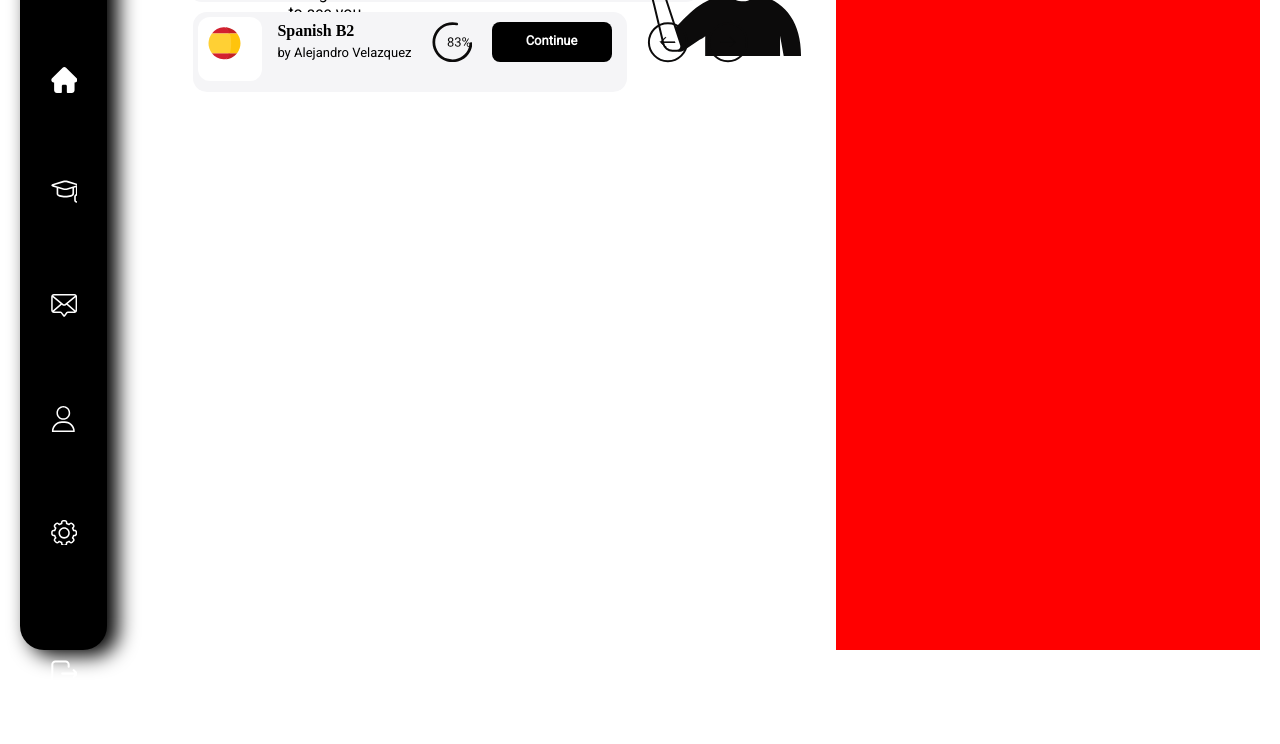
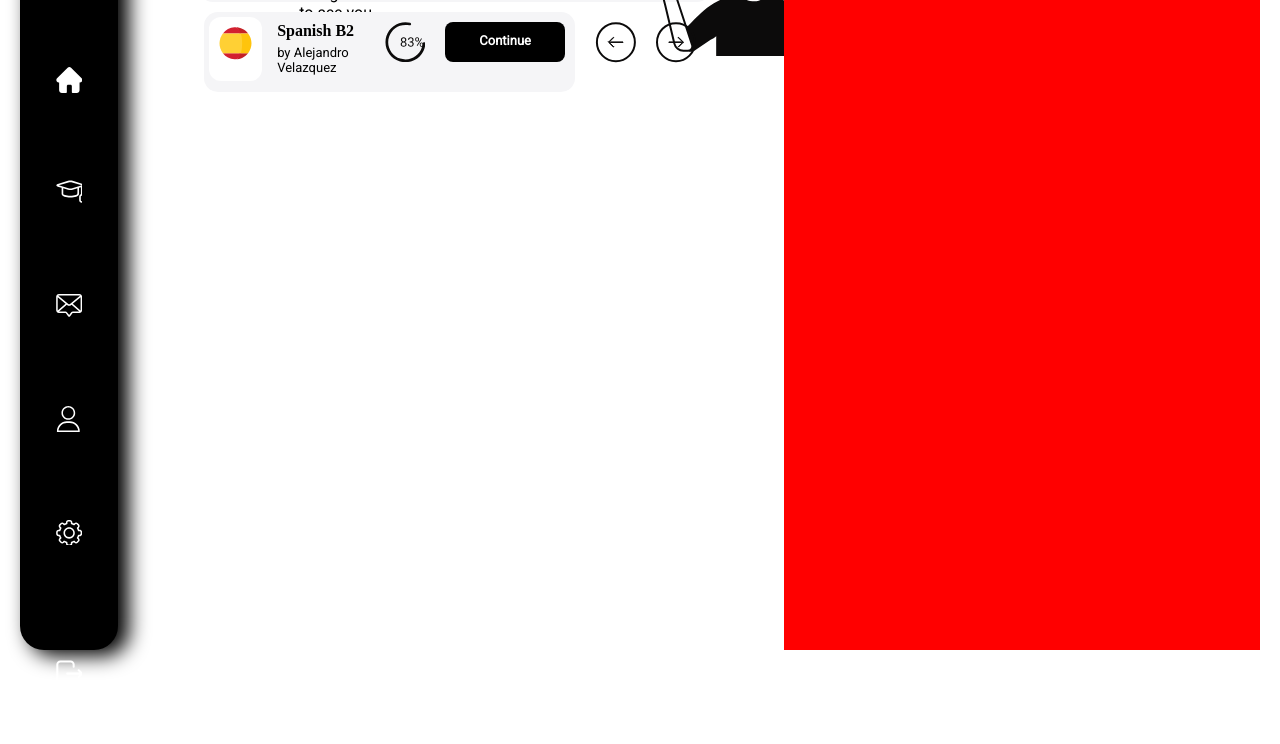
Before and after one commit to AdastroAgni/Dashboard_by_SG, a plain HTML site: page index.html in a window 1280 px wide. Shown: the part 165-909 px from the top of the page. Drawn offline with Linux system fonts and the light colour scheme; a web font is replaced by a local one.

Commit message:
update style

```diff
--- a/style.css
+++ b/style.css
@@ -149,7 +149,7 @@ a{
 .entry__language-block{
     background-color: #F5F5F7;
     border-radius: 14px;
-    width: 33.9vw;
+    width: 33.9git vw;
     height: 80px;
 }
 
@@ -213,10 +213,6 @@ a{
     width: 100%;
     background-repeat: no-repeat;
 }
-.entry__nav_icon-left{
-
-}
-
 
 
 /* Third ======================================================================== */
```
Also changed, not shown: index.html (+3 -0 lines).
